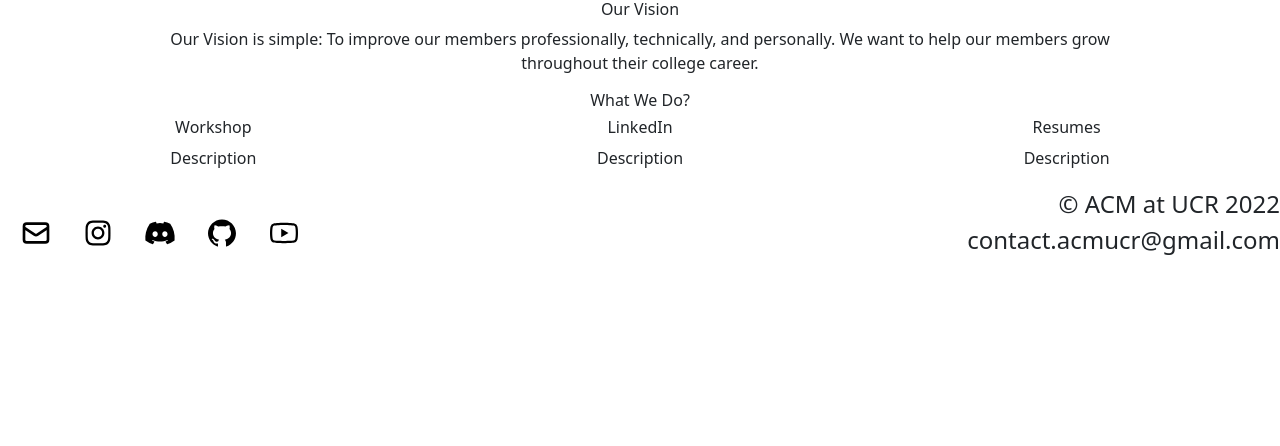
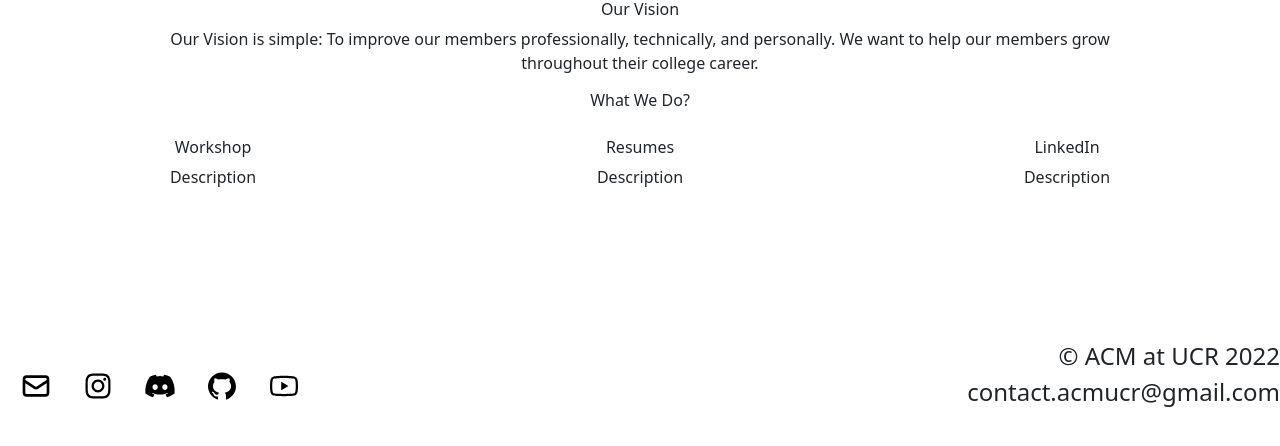
Before and after one commit to acm-ucr/acm-hydra, a Gatsby site: page /about in a window 1280 px wide. Built offline with nearby package versions, Linux system fonts and the light colour scheme; Gatsby itself is replaced by a stand-in of ours.

Commit message:
what-we-do updated

```diff
--- a/src/components/About/Tile.css
+++ b/src/components/About/Tile.css
@@ -6,17 +6,36 @@
 }
 
 .about-tile-container {
-    width: 80%;
     display: flex;
     align-items: center;
     justify-content: center;
+    width: 100%;
+    height: 100%;
     text-align: center;
 }
 
-.about-tile-header p,
-.about-tile-header h6 {
-    display: flex;
-    align-items: center;
-    justify-content: center;
+.about-tile{
+    background-color: white;
+    width: 300px;
+    height: 200px;
     text-align: center;
 }
+
+.about-hvr-fade {
+  display: inline-block;
+  vertical-align: middle;
+  -webkit-transform: perspective(1px) translateZ(0);
+  transform: perspective(1px) translateZ(0);
+  box-shadow: 0 0 1px rgba(0, 0, 0, 0);
+  overflow: hidden;
+  -webkit-transition-duration: 0.3s;
+  transition-duration: 0.3s;
+  -webkit-transition-property: color, background-color;
+  transition-property: color, background-color;
+  cursor: pointer;
+}
+
+.about-hvr-fade:hover{
+  background-color: rgb(164, 192, 201);
+  color: white;
+}
--- a/src/components/About/Tile.js
+++ b/src/components/About/Tile.js
@@ -4,10 +4,13 @@ import './Tile.css'
 // make carousel
 
 const Tile = (props) => {
+
+
+
   return (
     <div class="about-tile-wrapper">
       <div class="about-tile-container">
-        <div class="about-tile-header">
+        <div class="about-tile about-hvr-fade">
           <h6>{props.header}</h6>
           <p>{props.description}</p>
         </div>
--- a/src/components/About/WhatWeDo.css
+++ b/src/components/About/WhatWeDo.css
@@ -10,6 +10,7 @@
   align-items: center;
   justify-content: center;
   text-align: center;
+  padding-bottom: 20px;
 }
 
 .about-whatwedo-tiles{
--- a/src/components/About/WhatWeDo.js
+++ b/src/components/About/WhatWeDo.js
@@ -5,10 +5,10 @@ import Tile from './Tile.js';
 
 const data = [
     ["Workshop", "Description"],
-    ["LinkedIn", "Description"],
     ["Resumes", "Description"],
+    ["LinkedIn", "Description"]
+]
 
-]
 
 const WhatWeDo = () => {
     return (
```
